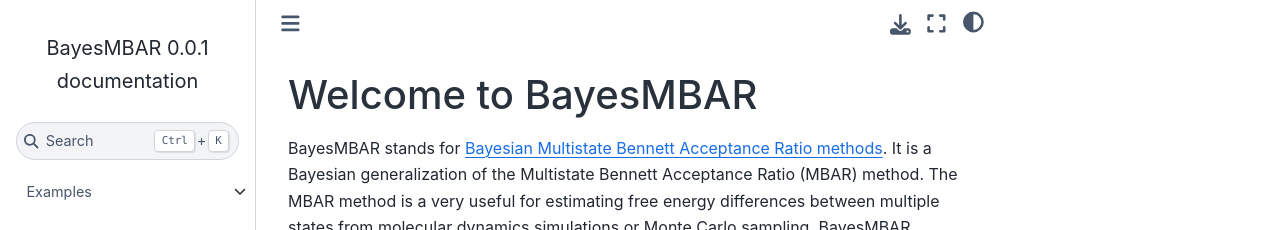
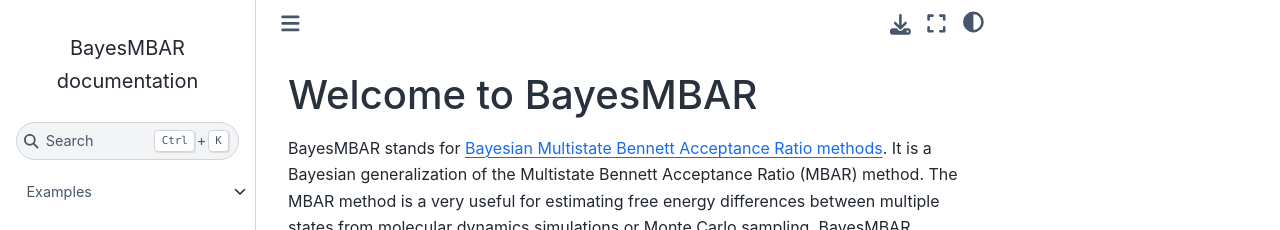
Before and after one commit to DingGroup/BayesMBAR, a Sphinx documentation site: the page built from docs/source/index.rst, in a window 1280 px wide. Shown: the top 230 px of the page. Built offline with Sphinx 7.4.7 and the Sphinx Book theme 1.1.4, drawn with Linux system fonts in a browser that asks for light colours; pages that are not in the unit, such as notebooks, are missing from menus.

Commit message:
update doc

```diff
--- a/docs/source/conf.py
+++ b/docs/source/conf.py
@@ -9,7 +9,7 @@
 project = 'BayesMBAR'
 copyright = '2024, Xinqiang Ding'
 author = 'Xinqiang Ding'
-release = '0.0.1'
+#release = '0.0.1'
 
 # -- Path setup --------------------------------------------------------------
 
```
